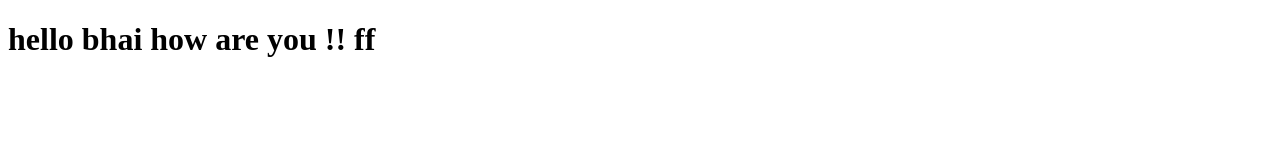
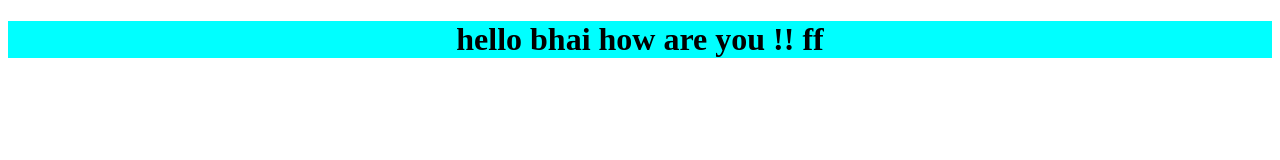
Before and after one commit to VishalSingh085/Test-javascript, a plain HTML site: page index.html in a window 1280 px wide. Drawn offline with Linux system fonts and the light colour scheme.

Commit message:
chalo bhai sikha gya git yeh toh hava banna rakha tha

```diff
--- a/index.html
+++ b/index.html
@@ -6,9 +6,13 @@
     <title>Document</title>
 </head>
 <body>
-    <h1>hello bhai how are you !!
+    <h1 style="text-align: center; background-color: aqua;">hello bhai how are you !!
 
         ff
+
+
+
+
     </h1>
 </body>
 </html>
```
